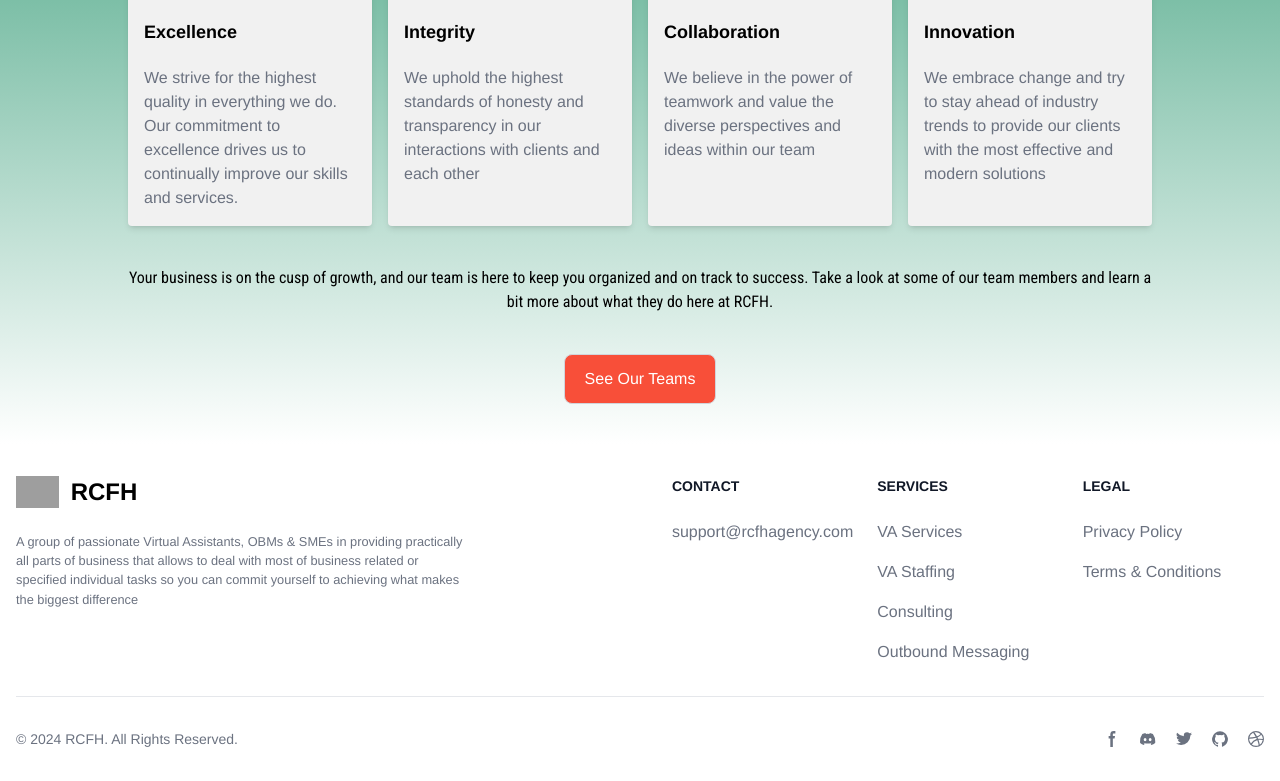
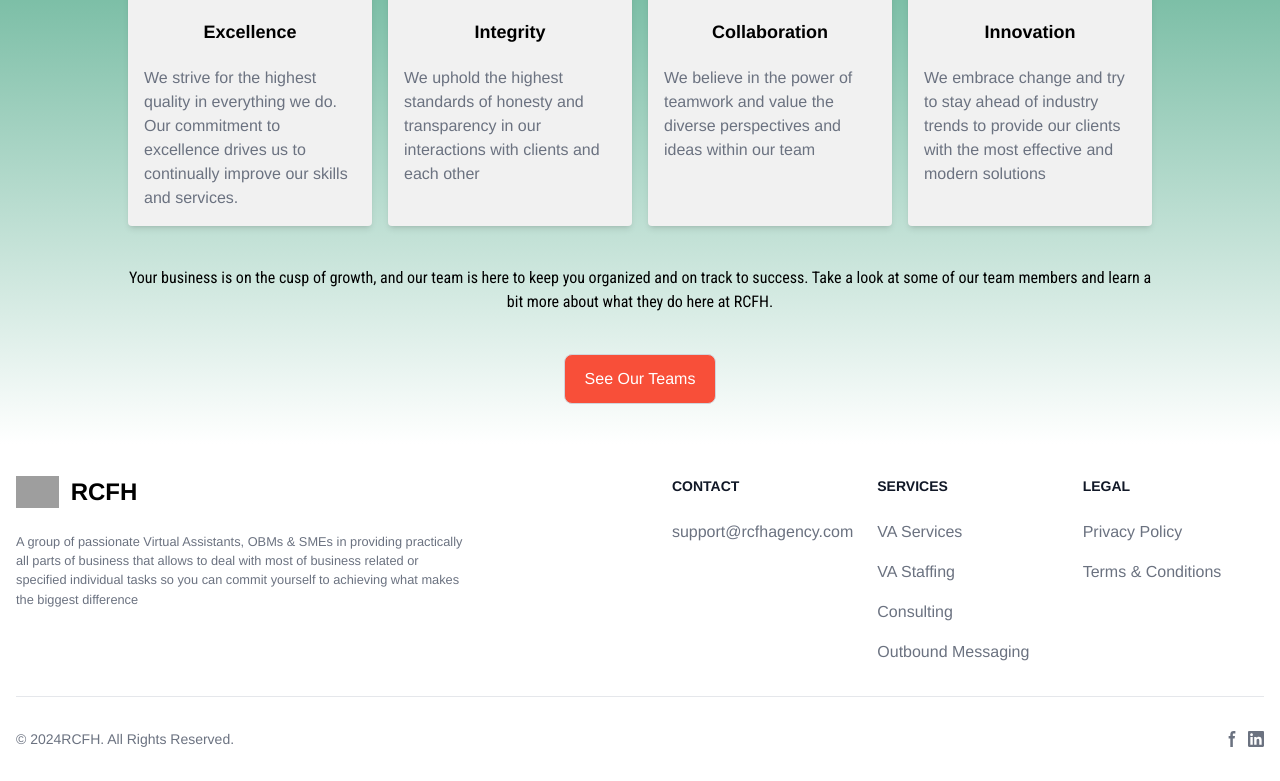
Before and after one commit to Gynius/rcfh, a React (Vite) app: page / in a window 1280 px wide. Shown: the part 1567-2348 px from the top of the page. Built offline with nearby package versions, Linux system fonts and the light colour scheme; grey boxes are pictures that could not be loaded.

Commit message:
september 17 EOD

```diff
--- a/src/components/Footer.jsx
+++ b/src/components/Footer.jsx
@@ -1,10 +1,12 @@
+import { Link } from "react-router-dom";
 function Footer() {
   return (
     <footer className="bg-white :bg-gray-900">
       <div className="mx-auto w-full max-w-screen-xl p-4 py-6 lg:py-8">
         <div className="md:flex md:justify-between">
           <div className="mb-6 md:mb-0">
-            <a href="https://flowbite.com/" className="flex items-center">
+            <a className="flex items-center">
+              <Link to="/" className="flex">
                 <img
                   src="https://static.wixstatic.com/media/368cfa_281c9844ac5a4fd0b0b3c605c91c63c6~mv2.png/v1/fill/w_150,h_130,al_c,q_85,usm_0.66_1.00_0.01,enc_auto/WS_GraphicsLogoA.png"
                   className="h-8 me-3"
@@ -13,6 +15,7 @@ function Footer() {
                 <span className="self-center text-2xl font-semibold whitespace-nowrap :text-white">
                   RCFH
                 </span>
+              </Link>
             </a>
             <p className="max-w-md mx-auto text-gray-500 text-xs_sm py-6">
               A group of passionate Virtual Assistants, OBMs & SMEs in providing
@@ -40,36 +43,16 @@ function Footer() {
               </h2>
               <ul className="text-gray-500 dark:text-gray-400 font-medium space-y-4">
                 <li>
-                  <a
-                    href="https://github.com/themesberg/flowbite"
-                    className="hover:underline"
-                  >
-                    VA Services
-                  </a>
+                  <a className="hover:underline">VA Services</a>
                 </li>
                 <li>
-                  <a
-                    href="https://discord.gg/4eeurUVvTy"
-                    className="hover:underline"
-                  >
-                    VA Staffing
-                  </a>
+                  <a className="hover:underline">VA Staffing</a>
                 </li>
                 <li>
-                  <a
-                    href="https://discord.gg/4eeurUVvTy"
-                    className="hover:underline"
-                  >
-                    Consulting
-                  </a>
+                  <a className="hover:underline">Consulting</a>
                 </li>
                 <li>
-                  <a
-                    href="https://github.com/themesberg/flowbite"
-                    className="hover:underline"
-                  >
-                    Outbound Messaging
-                  </a>
+                  <a className="hover:underline">Outbound Messaging</a>
                 </li>
               </ul>
             </div>
@@ -96,16 +79,16 @@ function Footer() {
         <hr className="my-6 border-gray-200 sm:mx-auto :border-gray-700 lg:my-8" />
         <div className="sm:flex sm:items-center sm:justify-between">
           <span className="text-sm text-gray-500 sm:text-center :text-gray-400">
-            © 2024{" "}
-            <a href="https://flowbite.com/" className="hover:underline">
-              RCFH
+            © 2024
+            <a className="hover:underline">
+              <Link to="/">RCFH</Link>
             </a>
             . All Rights Reserved.
           </span>
-          <div className="flex mt-4 sm:justify-center sm:mt-0">
+          <div className="flex mt-4 sm:justify-center sm:mt-0 ">
             <a
-              href="#"
-              className="text-gray-500 hover:text-gray-900 :hover:text-white"
+              href="https://www.facebook.com/people/RCFH/61555467761591/"
+              className="text-gray-500 hover:text-gray-900 :hover:text-white mx-2"
             >
               <svg
                 className="w-4 h-4"
@@ -122,77 +105,21 @@ function Footer() {
               </svg>
               <span className="sr-only">Facebook page</span>
             </a>
+
             <a
-              href="#"
-              className="text-gray-500 hover:text-gray-900 :hover:text-white ms-5"
+              href="https://ph.linkedin.com/company/reliable-consulting-for-hire"
+              className="text-gray-500 hover:text-gray-900 :hover:text-white"
             >
               <svg
                 className="w-4 h-4"
                 aria-hidden="true"
                 xmlns="http://www.w3.org/2000/svg"
                 fill="currentColor"
-                viewBox="0 0 21 16"
+                viewBox="0 0 24 24"
               >
-                <path d="M16.942 1.556a16.3 16.3 0 0 0-4.126-1.3 12.04 12.04 0 0 0-.529 1.1 15.175 15.175 0 0 0-4.573 0 11.585 11.585 0 0 0-.535-1.1 16.274 16.274 0 0 0-4.129 1.3A17.392 17.392 0 0 0 .182 13.218a15.785 15.785 0 0 0 4.963 2.521c.41-.564.773-1.16 1.084-1.785a10.63 10.63 0 0 1-1.706-.83c.143-.106.283-.217.418-.33a11.664 11.664 0 0 0 10.118 0c.137.113.277.224.418.33-.544.328-1.116.606-1.71.832a12.52 12.52 0 0 0 1.084 1.785 16.46 16.46 0 0 0 5.064-2.595 17.286 17.286 0 0 0-2.973-11.59ZM6.678 10.813a1.941 1.941 0 0 1-1.8-2.045 1.93 1.93 0 0 1 1.8-2.047 1.919 1.919 0 0 1 1.8 2.047 1.93 1.93 0 0 1-1.8 2.045Zm6.644 0a1.94 1.94 0 0 1-1.8-2.045 1.93 1.93 0 0 1 1.8-2.047 1.918 1.918 0 0 1 1.8 2.047 1.93 1.93 0 0 1-1.8 2.045Z" />
+                <path d="M22.23 0H1.77C.79 0 0 .77 0 1.72v20.56C0 23.23.79 24 1.77 24h20.46c.98 0 1.77-.77 1.77-1.72V1.72C24 .77 23.21 0 22.23 0zM7.12 20.45H3.56V9h3.56v11.45zM5.34 7.58c-1.14 0-2.06-.92-2.06-2.06s.92-2.06 2.06-2.06 2.06.92 2.06 2.06-.92 2.06-2.06 2.06zM20.45 20.45h-3.56v-5.6c0-1.34-.03-3.07-1.87-3.07-1.87 0-2.16 1.46-2.16 2.97v5.7h-3.56V9h3.42v1.56h.05c.48-.9 1.65-1.85 3.4-1.85 3.63 0 4.3 2.39 4.3 5.5v6.24z" />
               </svg>
-              <span className="sr-only">Discord community</span>
-            </a>
-            <a
-              href="#"
-              className="text-gray-500 hover:text-gray-900 :hover:text-white ms-5"
-            >
-              <svg
-                className="w-4 h-4"
-                aria-hidden="true"
-                xmlns="http://www.w3.org/2000/svg"
-                fill="currentColor"
-                viewBox="0 0 20 17"
-              >
-                <path
-                  fillRule="evenodd"
-                  d="M20 1.892a8.178 8.178 0 0 1-2.355.635 4.074 4.074 0 0 0 1.8-2.235 8.344 8.344 0 0 1-2.605.98A4.13 4.13 0 0 0 13.85 0a4.068 4.068 0 0 0-4.1 4.038 4 4 0 0 0 .105.919A11.705 11.705 0 0 1 1.4.734a4.006 4.006 0 0 0 1.268 5.392 4.165 4.165 0 0 1-1.859-.5v.05A4.057 4.057 0 0 0 4.1 9.635a4.19 4.19 0 0 1-1.856.07 4.108 4.108 0 0 0 3.831 2.807A8.36 8.36 0 0 1 0 14.184 11.732 11.732 0 0 0 6.291 16 11.502 11.502 0 0 0 17.964 4.5c0-.177 0-.35-.012-.523A8.143 8.143 0 0 0 20 1.892Z"
-                  clipRule="evenodd"
-                />
-              </svg>
-              <span className="sr-only">Twitter page</span>
-            </a>
-            <a
-              href="#"
-              className="text-gray-500 hover:text-gray-900 :hover:text-white ms-5"
-            >
-              <svg
-                className="w-4 h-4"
-                aria-hidden="true"
-                xmlns="http://www.w3.org/2000/svg"
-                fill="currentColor"
-                viewBox="0 0 20 20"
-              >
-                <path
-                  fillRule="evenodd"
-                  d="M10 .333A9.911 9.911 0 0 0 6.866 19.65c.5.092.678-.215.678-.477 0-.237-.01-1.017-.014-1.845-2.757.6-3.338-1.169-3.338-1.169a2.627 2.627 0 0 0-1.1-1.451c-.9-.615.07-.6.07-.6a2.084 2.084 0 0 1 1.518 1.021 2.11 2.11 0 0 0 2.884.823c.044-.503.268-.973.63-1.325-2.2-.25-4.516-1.1-4.516-4.9A3.832 3.832 0 0 1 4.7 7.068a3.56 3.56 0 0 1 .095-2.623s.832-.266 2.726 1.016a9.409 9.409 0 0 1 4.962 0c1.89-1.282 2.717-1.016 2.717-1.016.366.83.402 1.768.1 2.623a3.827 3.827 0 0 1 1.02 2.659c0 3.807-2.319 4.644-4.525 4.889a2.366 2.366 0 0 1 .673 1.834c0 1.326-.012 2.394-.012 2.72 0 .263.18.572.681.475A9.911 9.911 0 0 0 10 .333Z"
-                  clipRule="evenodd"
-                />
-              </svg>
-              <span className="sr-only">GitHub account</span>
-            </a>
-            <a
-              href="#"
-              className="text-gray-500 hover:text-gray-900 :hover:text-white ms-5"
-            >
-              <svg
-                className="w-4 h-4"
-                aria-hidden="true"
-                xmlns="http://www.w3.org/2000/svg"
-                fill="currentColor"
-                viewBox="0 0 20 20"
-              >
-                <path
-                  fillRule="evenodd"
-                  d="M10 0a10 10 0 1 0 10 10A10.009 10.009 0 0 0 10 0Zm6.613 4.614a8.523 8.523 0 0 1 1.93 5.32 20.094 20.094 0 0 0-5.949-.274c-.059-.149-.122-.292-.184-.441a23.879 23.879 0 0 0-.566-1.239 11.41 11.41 0 0 0 4.769-3.366ZM8 1.707a8.821 8.821 0 0 1 2-.238 8.5 8.5 0 0 1 5.664 2.152 9.608 9.608 0 0 1-4.476 3.087A45.758 45.758 0 0 0 8 1.707ZM1.642 8.262a8.57 8.57 0 0 1 4.73-5.981A53.998 53.998 0 0 1 9.54 7.222a32.078 32.078 0 0 1-7.9 1.04h.002Zm2.01 7.46a8.51 8.51 0 0 1-2.2-5.707v-.262a31.64 31.64 0 0 0 8.777-1.219c.243.477.477.964.692 1.449-.114.032-.227.067-.336.1a13.569 13.569 0 0 0-6.942 5.636l.009.003ZM10 18.556a8.508 8.508 0 0 1-5.243-1.8 11.717 11.717 0 0 1 6.7-5.332.509.509 0 0 1 .055-.02 35.65 35.65 0 0 1 1.819 6.476 8.476 8.476 0 0 1-3.331.676Zm4.772-1.462A37.232 37.232 0 0 0 13.113 11a12.513 12.513 0 0 1 5.321.364 8.56 8.56 0 0 1-3.66 5.73h-.002Z"
-                  clipRule="evenodd"
-                />
-              </svg>
-              <span className="sr-only">Dribbble account</span>
+              <span className="sr-only">LinkedIn page</span>
             </a>
           </div>
         </div>
--- a/src/components/WhoWeAre.jsx
+++ b/src/components/WhoWeAre.jsx
@@ -16,12 +16,12 @@ function WhoWeAre() {
       <h2 className="font-robotoCondensed text-2xl mb-10 text-white">
         Your Partner in Growth and Success
       </h2>
-      <div className="w-4/5 grid gap-4 lg:grid-cols-4 md:grid-cols-2 align-center ">
+      <div className="w-4/5 grid gap-4 lg:grid-cols-4 md:grid-cols-2 align-center">
         {items.map((item, index) => {
 
           return (
             <div
-              className="p-4 rounded shadow-md w-full"
+className="p-4 rounded shadow-md w-full flex flex-col items-center"
               style={{ background: "#f1f1f1" }}
               key={index}
               data-aos="zoom-in"
```
Lines whose indentation alone changed are shown as unchanged.
